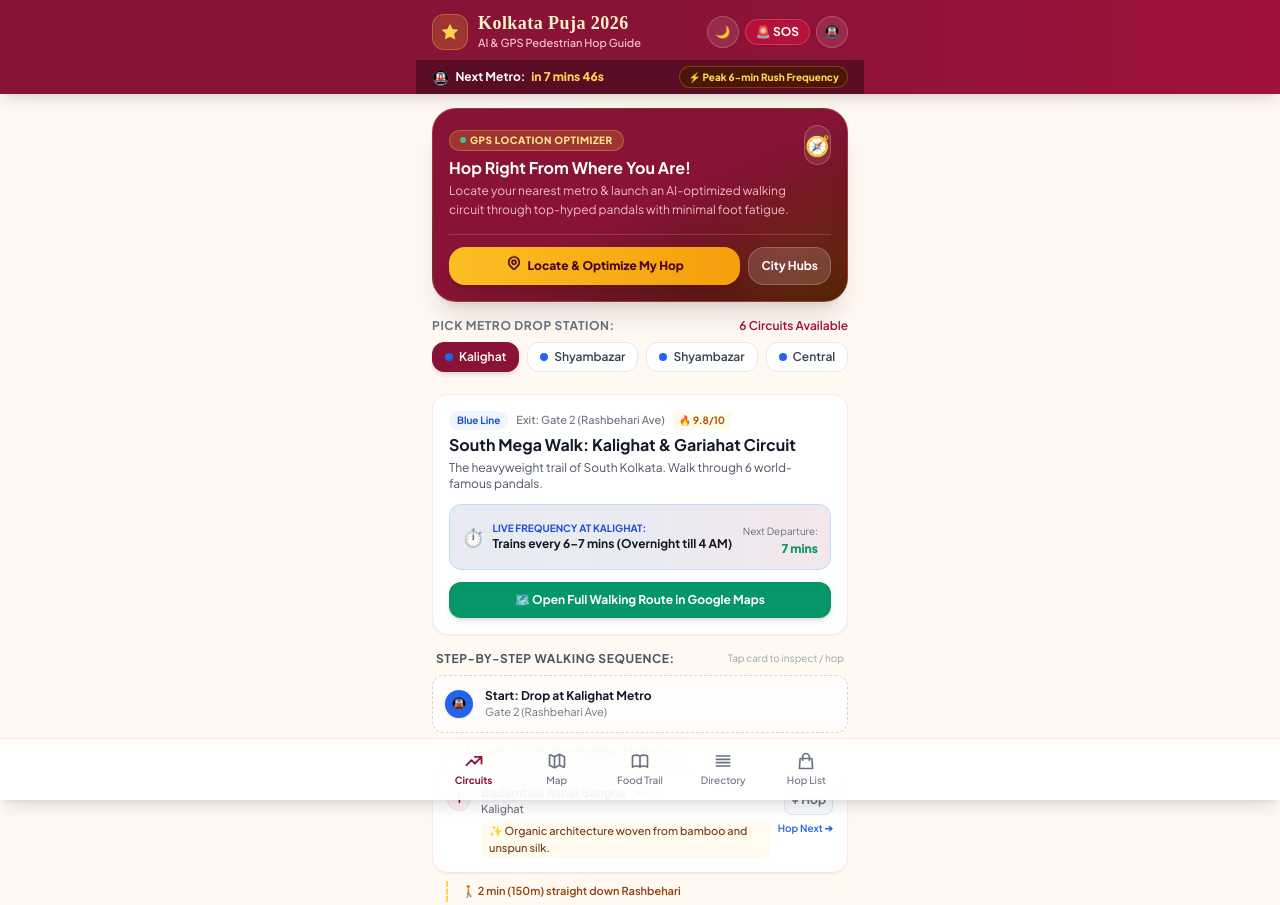
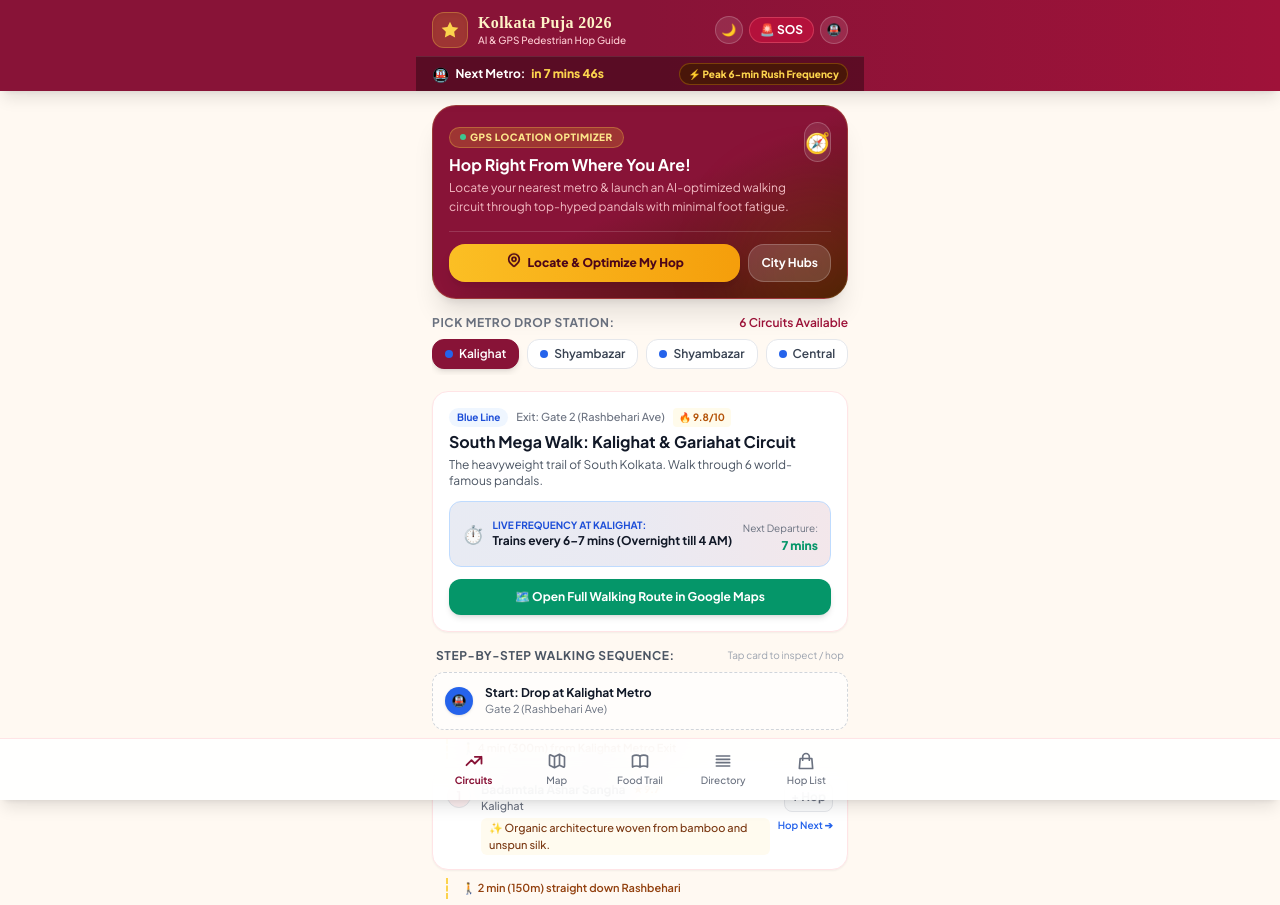
Before and after one commit to Bikash0205/Durga-Puja-Metro-Guide, a plain HTML site: page index.html in a window 1280 px wide. Shown: the top 905 px of the page. Drawn offline with nearby package versions, Linux system fonts and the light colour scheme; a web font is replaced by a local one.

Commit message:
fix(header): Fix header jittering with hysteresis thresholds, rAF throttling, and zero-shift toggle

```diff
--- a/index.html
+++ b/index.html
@@ -100,10 +100,12 @@
 </head>
 <body class="min-h-screen pb-28 bg-[#FFF9F2] dark:bg-festive-night text-gray-800 dark:text-gray-100 antialiased transition-colors duration-300">
 
-  <!-- Dynamic Smart Header (Collapses on Scroll) -->
-  <header id="main-header" class="sticky top-0 z-40 bg-gradient-to-r from-festive-900 via-rose-900 to-festive-800 text-white shadow-lg transition-all duration-300">
-    <!-- Full Header Branding (Fades and collapses on scroll down) -->
-    <div id="header-brand-block" class="max-w-md mx-auto px-4 pt-3 pb-2 flex items-center justify-between transition-all duration-300">
+  <!-- Smooth Smart Mobile Header (Zero Layout Shift) -->
+  <header id="main-header" class="sticky top-0 z-40 bg-gradient-to-r from-festive-900 via-rose-900 to-festive-800 text-white shadow-lg overflow-hidden transition-all duration-300">
+    <div class="max-w-md mx-auto">
+
+      <!-- Full Branding Bar (Hides cleanly when scrolled down) -->
+      <div id="header-brand-block" class="px-4 pt-3 pb-2 flex items-center justify-between transition-all duration-300">
         <div class="flex items-center space-x-2.5">
           <div class="w-9 h-9 rounded-xl bg-amber-400/20 border border-amber-300/30 flex items-center justify-center text-amber-300 text-lg shadow-inner">
             <svg class="w-5 h-5 text-amber-300" fill="currentColor" viewBox="0 0 24 24">
@@ -111,25 +113,25 @@
             </svg>
           </div>
           <div>
-          <h1 class="text-lg font-bold font-festive tracking-wide leading-tight text-amber-100">Kolkata Puja 2026</h1>
-          <p class="text-[11px] font-medium text-rose-200">AI & GPS Pedestrian Hop Guide</p>
+            <h1 class="text-base font-bold font-festive tracking-wide leading-tight text-amber-100">Kolkata Puja 2026</h1>
+            <p class="text-[10px] font-medium text-rose-200">AI & GPS Pedestrian Hop Guide</p>
           </div>
         </div>
         <div class="flex items-center space-x-1.5">
-        <button id="btn-toggle-dark" class="w-8 h-8 rounded-full bg-white/10 hover:bg-white/20 active:scale-95 flex items-center justify-center text-amber-300 text-xs border border-white/20" title="Toggle Night Mode">
+          <button id="btn-toggle-dark" class="w-7 h-7 rounded-full bg-white/10 hover:bg-white/20 active:scale-95 flex items-center justify-center text-amber-300 text-xs border border-white/20" title="Toggle Night Mode">
             🌙
           </button>
           <button id="btn-open-sos" class="px-2.5 py-1 text-xs font-bold bg-rose-700/80 hover:bg-rose-700 active:scale-95 text-white rounded-full border border-rose-400/40 transition-all flex items-center gap-1">
             <span>🚨 SOS</span>
           </button>
-        <button id="btn-open-metro-info" class="w-8 h-8 rounded-full bg-white/10 hover:bg-white/20 active:scale-95 flex items-center justify-center text-white text-xs border border-white/20" title="Metro Timings">
+          <button id="btn-open-metro-info" class="w-7 h-7 rounded-full bg-white/10 hover:bg-white/20 active:scale-95 flex items-center justify-center text-white text-xs border border-white/20" title="Metro Timings">
             🚇
           </button>
         </div>
       </div>
 
-    <!-- Essential Compact Sticky Info Strip (Remains visible as a slim bar) -->
-    <div id="header-ticker-strip" class="bg-black/35 px-4 py-1.5 text-[11px] text-amber-200/90 border-t border-white/10 max-w-md mx-auto">
+      <!-- Essential Live Metro Strip (Always present, compact & steady) -->
+      <div id="header-ticker-strip" class="bg-black/35 px-4 py-1.5 text-[11px] text-amber-200/90 border-t border-white/10">
         <div class="flex items-center justify-between text-xs">
           <div class="flex items-center gap-1.5 font-bold text-white">
             <span class="text-sm">🚇</span>
@@ -140,11 +142,13 @@
             <span id="live-metro-status-badge" class="px-2 py-0.5 rounded-full text-[10px] font-black bg-emerald-950/80 text-emerald-300 border border-emerald-500/30">
               ⚡ Night Metro Active
             </span>
-          <button id="btn-mini-sos" class="hidden px-2 py-0.5 bg-rose-600 text-white rounded-md text-[10px] font-black">
-            🚨
-          </button>
-        </div>
-      </div>
+            <button id="btn-mini-sos" class="hidden px-2 py-0.5 bg-rose-600 text-white rounded-md text-[10px] font-black active:scale-95">
+              🚨 SOS
+            </button>
+          </div>
+        </div>
+      </div>
+
     </div>
   </header>
 
@@ -1798,36 +1802,34 @@
     navBtnPandals.addEventListener('click', () => switchTab('pandals'));
     navBtnItinerary.addEventListener('click', () => switchTab('itinerary'));
 
-    // --- SMART HEADER SCROLL CONTROLLER ---
-    // When scrolling down, smoothly hide the large branding block and keep only the essential slim strip
-    const mainHeader = document.getElementById('main-header');
+    // --- SMART HEADER SCROLL CONTROLLER (HYSTERESIS & ZERO-GLITCH) ---
     const headerBrandBlock = document.getElementById('header-brand-block');
     const btnMiniSos = document.getElementById('btn-mini-sos');
 
-    let lastScrollY = window.scrollY;
+    let isHeaderCollapsed = false;
+    let ticking = false;
+
+    function applyHeaderScrollState(scrollY) {
+      // Hysteresis thresholds: collapse only after passing 100px, expand only when returning above 30px
+      if (!isHeaderCollapsed && scrollY > 110) {
+        isHeaderCollapsed = true;
+        headerBrandBlock.classList.add('hidden');
+        if (btnMiniSos) btnMiniSos.classList.remove('hidden');
+      } else if (isHeaderCollapsed && scrollY < 30) {
+        isHeaderCollapsed = false;
+        headerBrandBlock.classList.remove('hidden');
+        if (btnMiniSos) btnMiniSos.classList.add('hidden');
+      }
+    }
 
     window.addEventListener('scroll', () => {
-      const currentScrollY = window.scrollY;
-
-      if (currentScrollY > 70) {
-        // Scrolled down: collapse branding to maximize mobile screen space
-        headerBrandBlock.style.maxHeight = '0px';
-        headerBrandBlock.style.opacity = '0';
-        headerBrandBlock.style.paddingTop = '0px';
-        headerBrandBlock.style.paddingBottom = '0px';
-        headerBrandBlock.style.overflow = 'hidden';
-        if (btnMiniSos) btnMiniSos.classList.remove('hidden');
-      } else {
-        // Near top: show full header
-        headerBrandBlock.style.maxHeight = '120px';
-        headerBrandBlock.style.opacity = '1';
-        headerBrandBlock.style.paddingTop = '0.75rem';
-        headerBrandBlock.style.paddingBottom = '0.5rem';
-        headerBrandBlock.style.overflow = 'visible';
-        if (btnMiniSos) btnMiniSos.classList.add('hidden');
-      }
-
-      lastScrollY = currentScrollY;
+      if (!ticking) {
+        window.requestAnimationFrame(() => {
+          applyHeaderScrollState(window.scrollY);
+          ticking = false;
+        });
+        ticking = true;
+      }
     }, { passive: true });
 
     if (btnMiniSos) {
```
Lines whose indentation alone changed are shown as unchanged.
